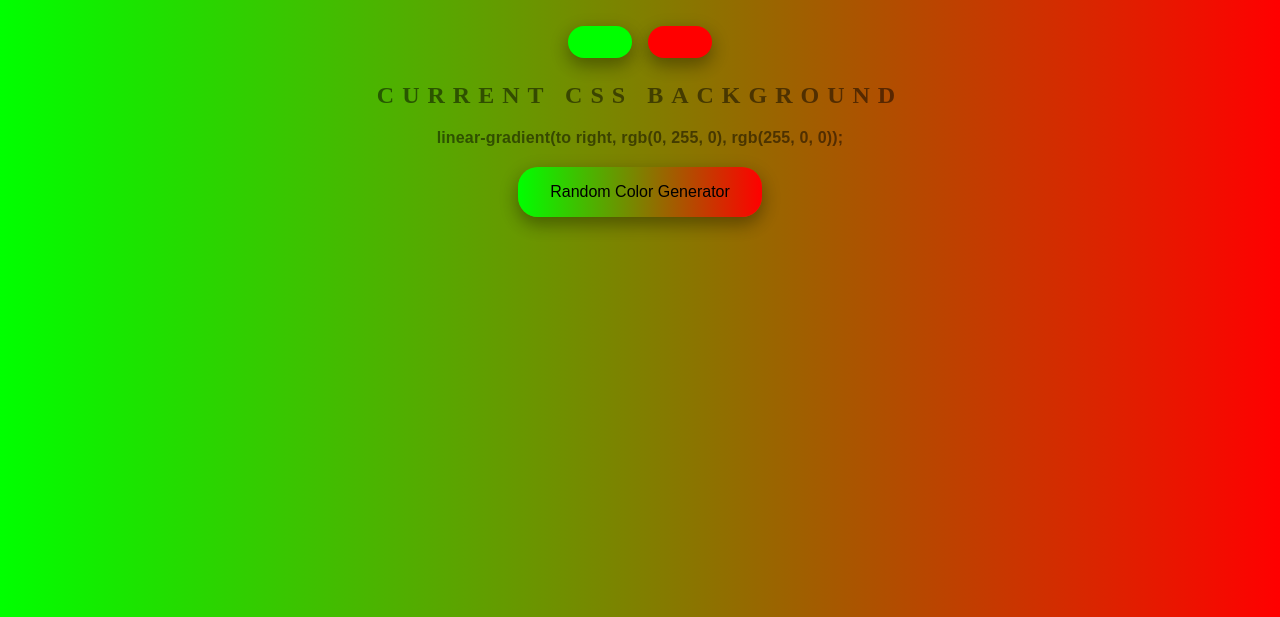
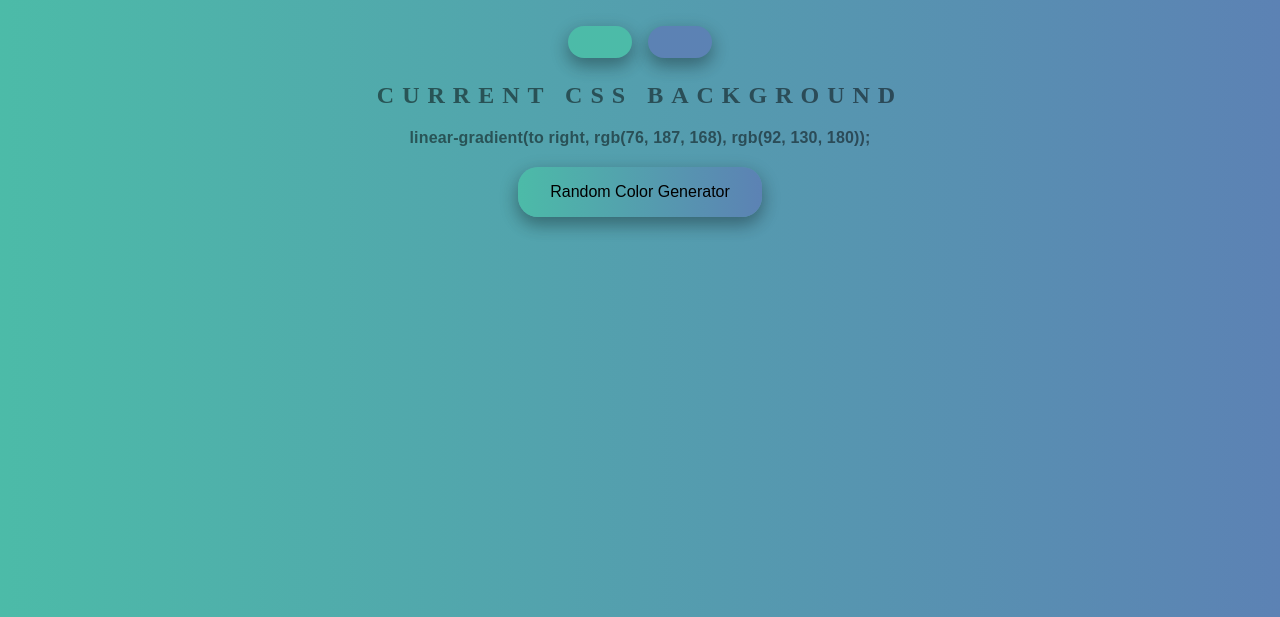
Before and after one commit to c376W/c376W.github.io-background-generator, a plain HTML site: page index.html in a window 1280 px wide. Shown: the part 183-800 px from the top of the page. Drawn offline with Linux system fonts and the light colour scheme.

Commit message:
Changing initial colors for the background.

```diff
--- a/index.html
+++ b/index.html
@@ -6,8 +6,8 @@
 </head>
 <body id="gradient">
 	<h1>Background Generator</h1>
-	<input id = "enter1" class="button color1" type="color" name="color1" value="#00ff00">
-	<input id = "enter2" class="button color2" type="color" name="color2" value="#ff0000">
+	<input id = "enter1" class="button color1" type="color" name="color1" value="#4cbba8">
+	<input id = "enter2" class="button color2" type="color" name="color2" value="#5c82b4">
 	<h2>Current CSS Background</h2>
 	<h3></h3>
 	<button id="enter" class="button">Random Color Generator</button>
```
